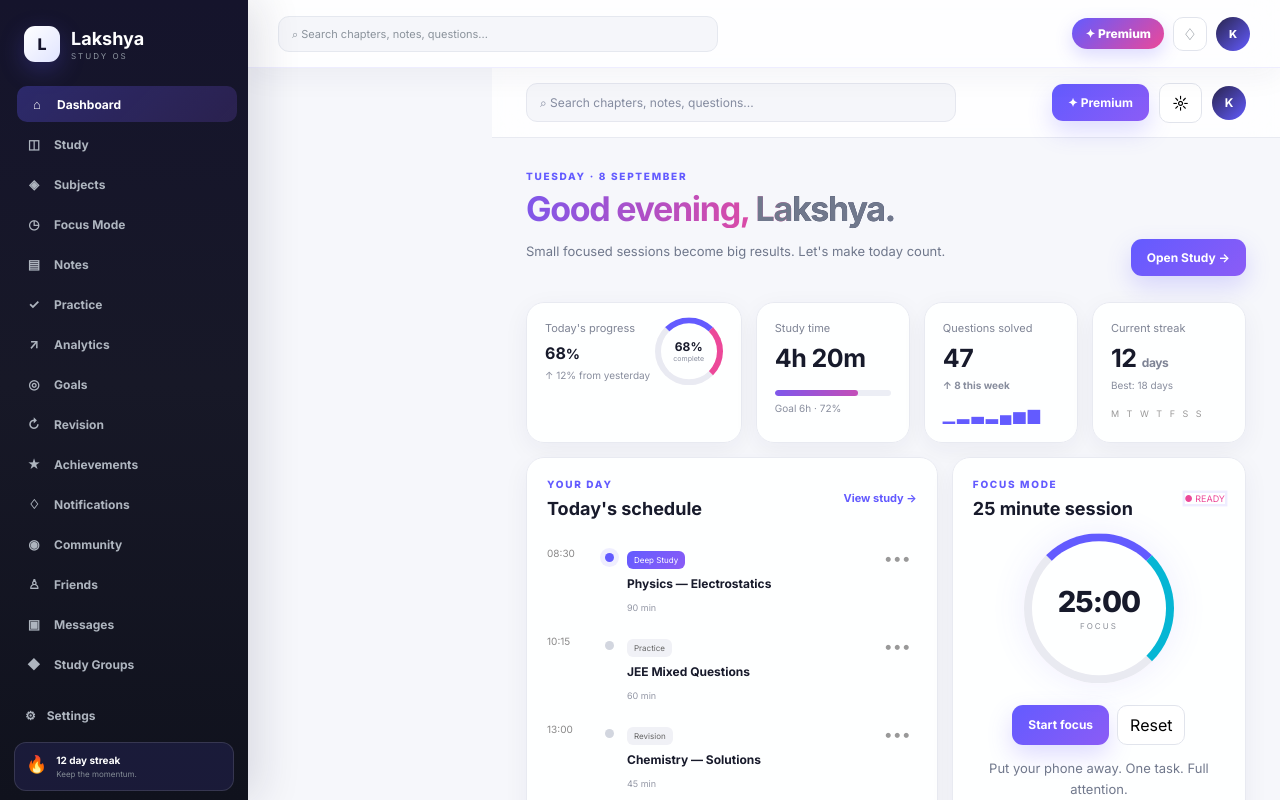
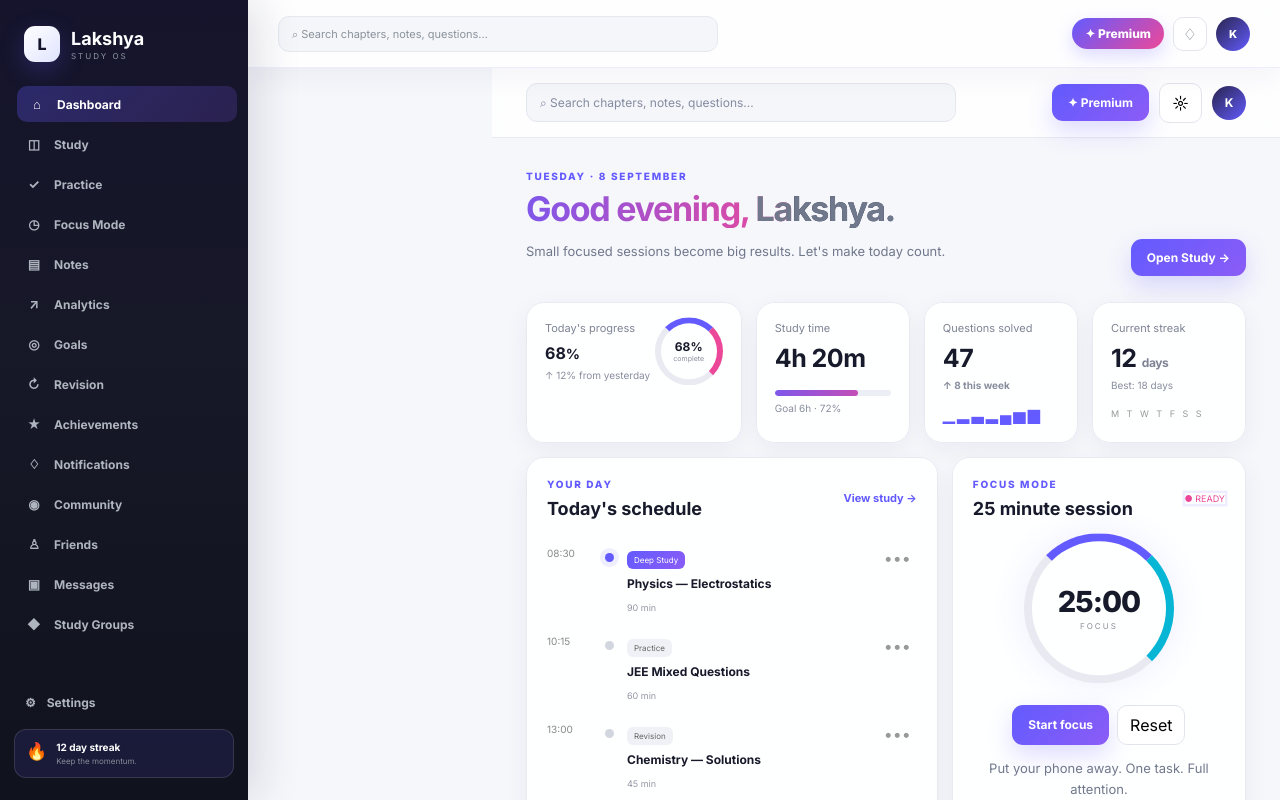
Before and after one commit to kuldeepvermas6364-oss/Lakshya, a Next.js app: page / in a window 1280 px wide. Shown: the top 800 px of the page. Built offline with nearby package versions, Linux system fonts and the light colour scheme.

Commit message:
feat: make Study the main learning navigation

```diff
--- a/app/app-frame.tsx
+++ b/app/app-frame.tsx
@@ -3,7 +3,7 @@
 import Link from "next/link";
 import { usePathname } from "next/navigation";
 
-const primary = [["⌂", "Dashboard", "/"], ["◫", "Study", "/planner"], ["◈", "Subjects", "/subjects"], ["◷", "Focus Mode", "/focus"], ["▤", "Notes", "/notes"], ["✓", "Practice", "/practice"], ["↗", "Analytics", "/analytics"]];
+const primary = [["⌂", "Dashboard", "/"], ["◫", "Study", "/study"], ["✓", "Practice", "/practice"], ["◷", "Focus Mode", "/focus"], ["▤", "Notes", "/notes"], ["↗", "Analytics", "/analytics"]];
 const social = [["◉", "Community", "/community"], ["♙", "Friends", "/friends"], ["▣", "Messages", "/messages"], ["◆", "Study Groups", "/groups"]];
 const extra = [["◎", "Goals", "/goals"], ["↻", "Revision", "/revision"], ["★", "Achievements", "/achievements"], ["♢", "Notifications", "/notifications"]];
 
@@ -20,7 +20,7 @@ export default function AppFrame({ children }: { children: React.ReactNode }) {
     </aside>
     <div className="frame-content"><header className="frame-topbar"><Link href="/" className="frame-mobile-brand"><span>L</span><b>Lakshya</b></Link><div className="frame-search">⌕ <span>Search chapters, notes, questions...</span></div><div className="frame-actions"><Link href="/premium" className="frame-premium-top">✦ Premium</Link><Link href="/notifications" className="frame-icon" aria-label="Notifications">♢</Link><Link href="/profile" className="frame-avatar">K</Link></div></header>{children}</div>
     <nav className="frame-mobile-nav" aria-label="Mobile navigation">
-      {[["⌂","Home","/"],["◫","Study","/planner"],["✓","Practice","/practice"],["◉","Community","/community"],["✦","Premium","/premium"]].map(([icon,label,href])=><Link key={href} href={href} className={active(href) ? "active premium-tab" : href === "/premium" ? "premium-tab" : ""}><b>{icon}</b><small>{label}</small></Link>)}
+      {[["⌂","Home","/"],["◫","Study","/study"],["✓","Practice","/practice"],["◉","Community","/community"],["✦","Premium","/premium"]].map(([icon,label,href])=><Link key={href} href={href} className={active(href) ? (href === "/premium" ? "active premium-tab" : "active") : href === "/premium" ? "premium-tab" : ""}><b>{icon}</b><small>{label}</small></Link>)}
     </nav>
   </div>;
 }
```
